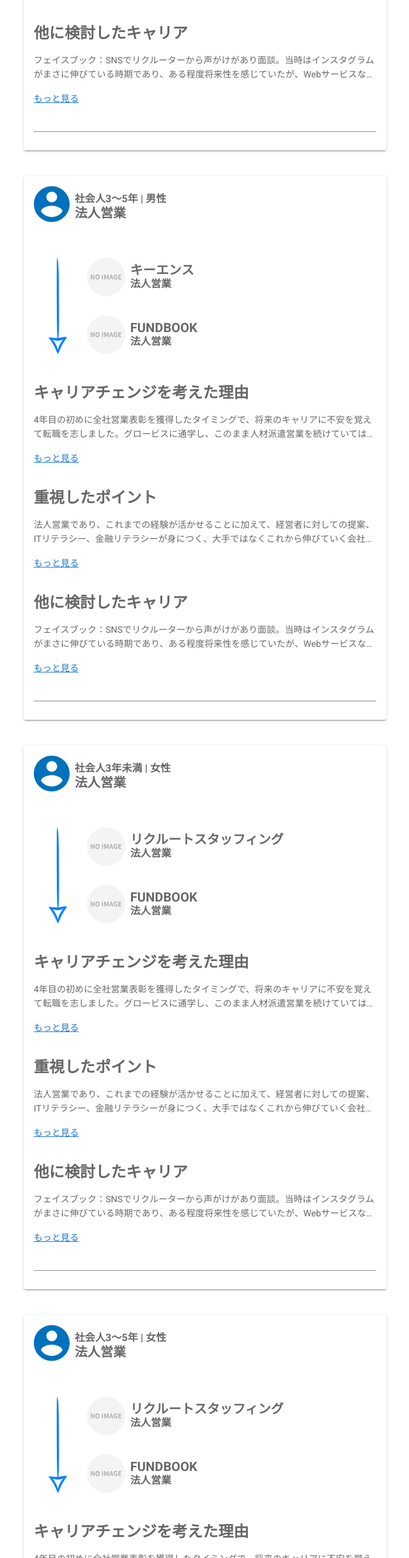
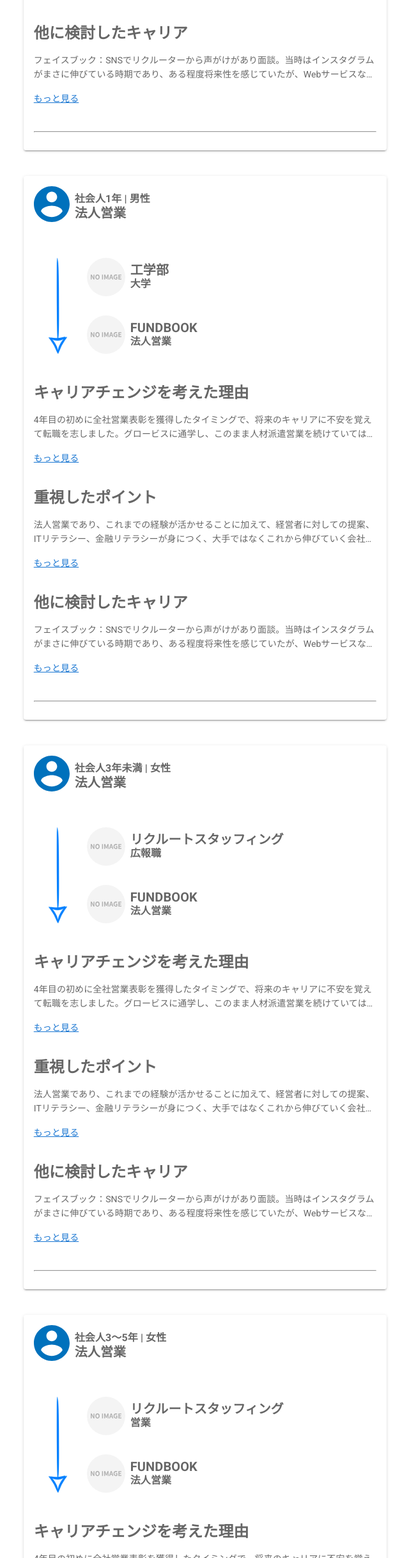
Before and after one commit to knknk98/oncareer-plus-plus, a Nuxt app in the folder frontend/: page / in a window 1280 px wide. Shown: the part 815-3250 px from the top of the page at 64% size, without its empty margins (319-959 px from the left). Built offline with nearby package versions, Linux system fonts and the light colour scheme.

Commit message:
ダミーデータ修正

```diff
--- a/frontend/pages/index.vue
+++ b/frontend/pages/index.vue
@@ -37,9 +37,9 @@
         </v-card>
       </v-dialog>
       <CareerPathCard :is-detail=false />
-      <CareerPathCard :is-detail=false user-attr="社会人3〜5年 | 男性" before-comp-name="キーエンス" after-comp-ame="FUNDBOOK"/>
-      <CareerPathCard :is-detail=false user-attr="社会人3年未満 | 女性" before-comp-name="リクルートスタッフィング" after-comp-ame="TENGA" />
-      <CareerPathCard :is-detail=false user-attr="社会人3〜5年 | 女性" before-comp-name="リクルートスタッフィング" after-comp-ame="サイバーエージェント" />
+      <CareerPathCard :is-detail=false user-attr="社会人1年 | 男性" before-comp-name="工学部" after-comp-ame="FUNDBOOK" before-job-type="大学"/>
+      <CareerPathCard :is-detail=false user-attr="社会人3年未満 | 女性" before-comp-name="リクルートスタッフィング" after-comp-ame="TENGA" before-job-type="広報職" />
+      <CareerPathCard :is-detail=false user-attr="社会人3〜5年 | 女性" before-comp-name="リクルートスタッフィング" after-comp-ame="サイバーエージェント" before-job-type="営業" />
     </v-col>
   </v-row>
 </template>
```
